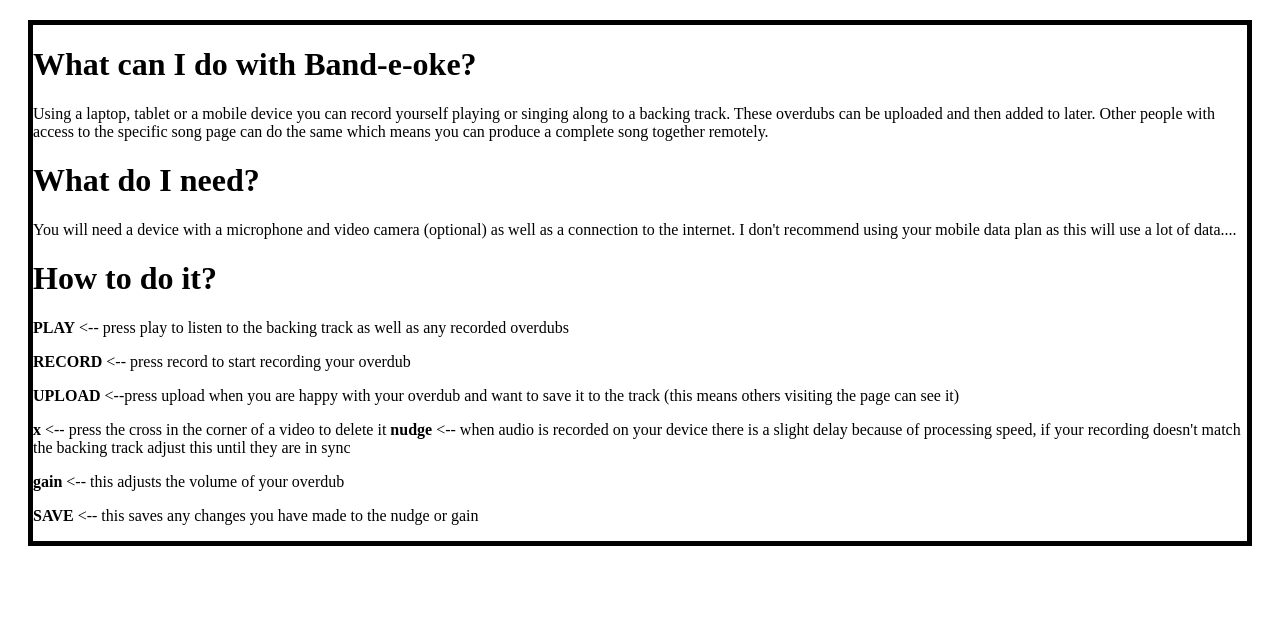
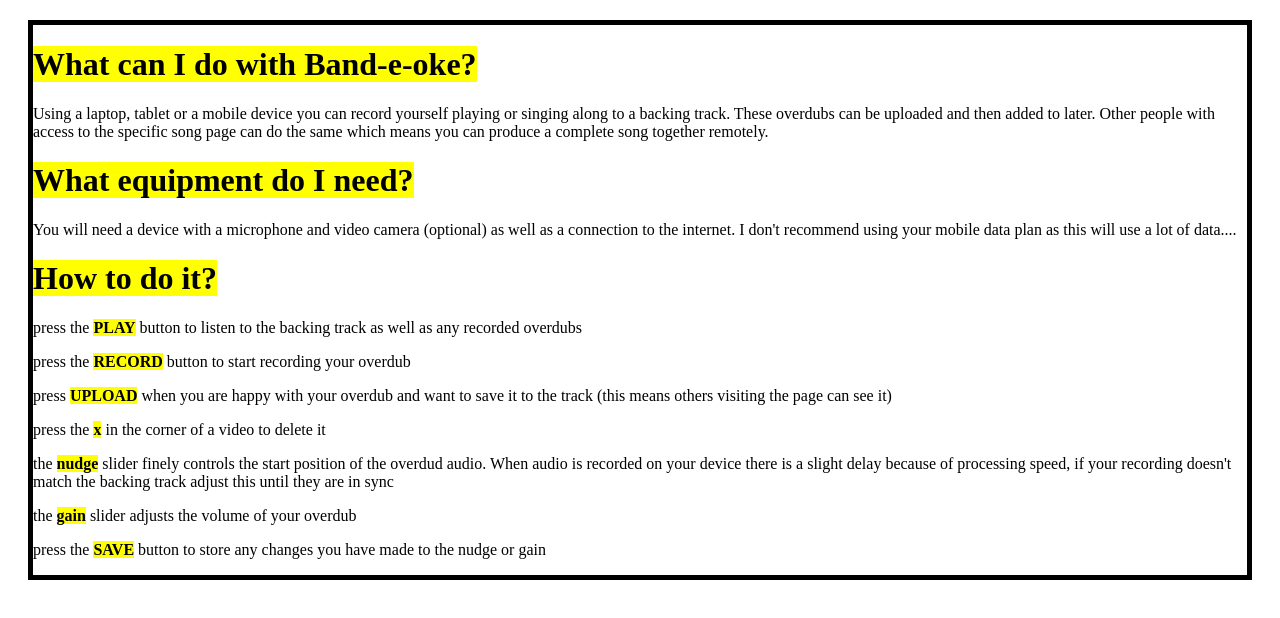
Before and after one commit to sandreae/band-e-oke, a React app: page /how-to in a window 1280 px wide. Shown: the top 618 px of the page. Built offline with nearby package versions, Linux system fonts and the light colour scheme; what react-redux-loading-bar would draw is missing.

Commit message:
Write How To text

```diff
--- a/src/components/App.css
+++ b/src/components/App.css
@@ -29,6 +29,10 @@
 
 h2 {
   font-family: "Courier New", Courier, monospace;
+}
+
+.highlight {
+  background-color: yellow;
 }
 
 #score-loading-overlay {
--- a/src/components/howto/HowToPage.js
+++ b/src/components/howto/HowToPage.js
@@ -1,5 +1,5 @@
 import React from "react";
-const ReactMarkdown = require('react-markdown')
+const ReactMarkdown = require('react-markdown/with-html')
 import text from "./text.md"
 
 const divStyle = {
@@ -9,7 +9,7 @@
 
 const HowToPage = () => (
   <div className="" style={divStyle}>
-    <ReactMarkdown source={text} />
+    <ReactMarkdown escapeHtml={false} source={text} />
   </div>
 );
 
--- a/src/components/howto/text.md
+++ b/src/components/howto/text.md
@@ -1,31 +1,30 @@
-# What can I do with Band-e-oke?
+# <span className=highlight> What can I do with Band-e-oke?</span>
 
 Using a laptop, tablet or a mobile device you can record yourself playing
 or singing along to a backing track. These overdubs can be uploaded and then
 added to later. Other people with access to the specific song page can do the
 same which means you can produce a complete song together remotely.
 
-# What do I need?
+# <span className=highlight>What equipment do I need?</span>
 
 You will need a device with a microphone and video camera (optional) as well as
 a connection to the internet. I don't recommend using your mobile data plan as
 this will use a lot of data....
 
-# How to do it?
+# <span className=highlight> How to do it?</span>
 
-**PLAY** <-- press play to listen to the backing track as well as any recorded
+press the <span className=highlight>**PLAY**</span> button to listen to the backing track as well as any recorded
 overdubs
 
-**RECORD** <-- press record to start recording your overdub
+press the <span className=highlight>**RECORD**</span> button to start recording your overdub
 
-**UPLOAD** <--press upload when you are happy with your overdub and want to save it to the
+press <span className=highlight>**UPLOAD**</span> when you are happy with your overdub and want to save it to the
 track (this means others visiting the page can see it)
 
-**x** <-- press the cross in the corner of a video to delete it
-**nudge** <-- when audio is recorded on your device there is a slight delay
-because of processing speed, if your recording doesn't match the backing
-track adjust this until they are in sync
+press the <span className=highlight>**x**</span> in the corner of a video to delete it
 
-**gain** <-- this adjusts the volume of your overdub
+the <span className=highlight>**nudge**</span> slider finely controls the start position of the overdud audio. When audio is recorded on your device there is a slight delay because of processing speed, if your recording doesn't match the backing track adjust this until they are in sync
 
-**SAVE** <-- this saves any changes you have made to the nudge or gain
+the <span className=highlight>**gain**</span> slider adjusts the volume of your overdub
+
+press the <span className=highlight>**SAVE**</span> button to store any changes you have made to the nudge or gain
```
